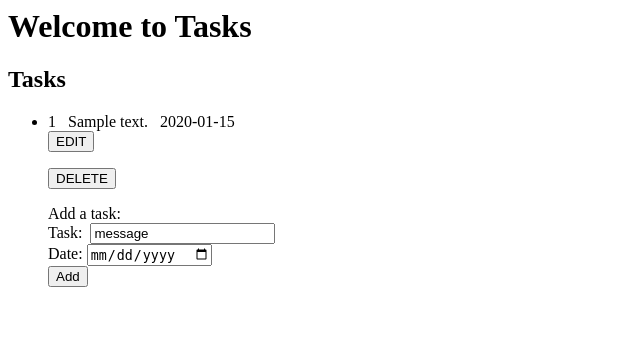
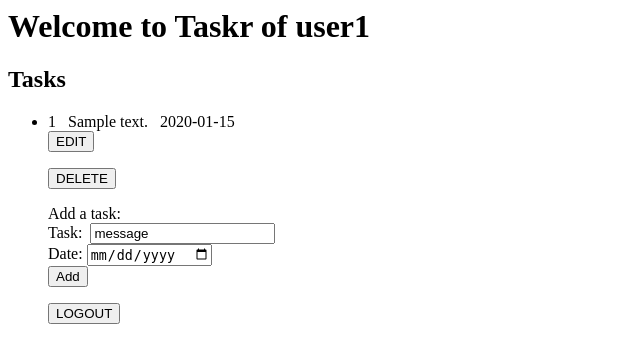
Before and after one commit to shweta257/Flask_review, a Flask app: page / in a window 1280 px wide. Shown: the top 363 px of the page, without its empty margins (0-640 px from the left). Run offline with Flask 2, Linux system fonts and the light colour scheme; a user stored in the database is signed in; tables that the repository leaves empty hold one stand-in row (values such as "Sample post").

Commit message:
added user name

```diff
--- a/templates/task_edit.html
+++ b/templates/task_edit.html
@@ -1,5 +1,6 @@
 <html>
-<h1>Welcome to Tasks</h1>
+<title>Taskr</title>
+<h1>Welcome to Taskr of {{ current_user.name }} </h1>
 <h2>Edit Task: {{ task.id }}</h2>
 <ul>
 <form action="/edit/{{ task.id }}/" method="post" >
--- a/templates/tasks.html
+++ b/templates/tasks.html
@@ -1,6 +1,8 @@
 <html>
-<h1>Welcome to Tasks</h1>
+<title>Taskr</title>
+<h1>Welcome to Taskr of {{ current_user.name }} </h1>
 <h2>Tasks</h2>
+
 <ul>
 {% for task in tasks %}
 <li>{{ task.id }} &nbsp; {{ task.message }} &nbsp; {{ task.date }} &nbsp; <form action="/edit/{{ task.id }}/"><input type="submit" value="EDIT"></input></form> <form action="/delete/{{ task.id }}/"><input type="submit" value="DELETE"></input></form>
@@ -17,5 +19,7 @@ Add a task:
   <br>
   <input type="submit" value="Add">
 </form>
+
+<form action="/logout"><input type="submit" value="LOGOUT"></input></form>
 </ul>
 </html>
```
